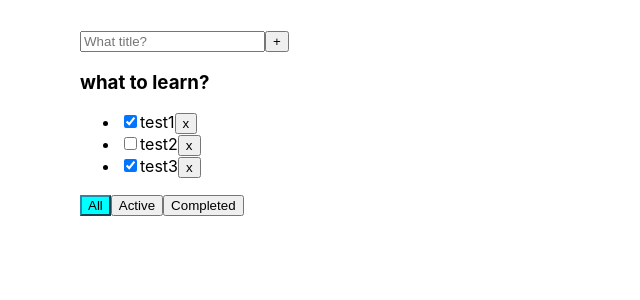
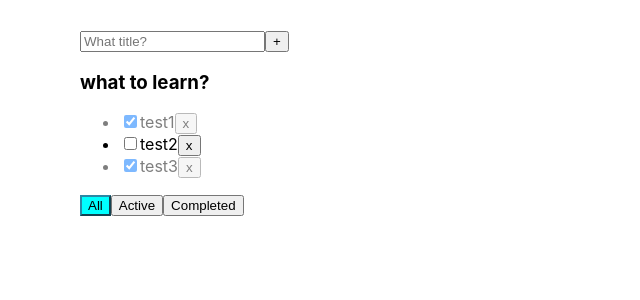
Before and after one commit to makarchuk92/Todo-Trello-, a React (Create React App) app: page / in a window 1280 px wide. Shown: the top 300 px of the page, without its empty margins (0-640 px from the left). Built offline with nearby package versions, Linux system fonts and the light colour scheme.

Commit message:
Styles for checkboxs in Todo component

```diff
--- a/src/Components/Todo.tsx
+++ b/src/Components/Todo.tsx
@@ -58,7 +58,7 @@
             const onChangeCheckboxHandler = (e: ChangeEvent<HTMLInputElement>) => {
               props.changeCheckStatus(t.id, e.target.checked)
             }
-          return <li key={t.id}>
+          return <li key={t.id} className={t.isDone ? "is-done" : ''} >
           <input type="checkbox" checked={t.isDone} onChange={onChangeCheckboxHandler} />
           <span>{t.text}</span>
           <button onClick={() => { props.removeTodo(t.id) }}>x</button>
--- a/src/index.css
+++ b/src/index.css
@@ -24,3 +24,7 @@
   background-color: aqua;
   border-color: rgb(42, 136, 165);
 }
+
+.is-done {
+  opacity: 50%;
+}
```
